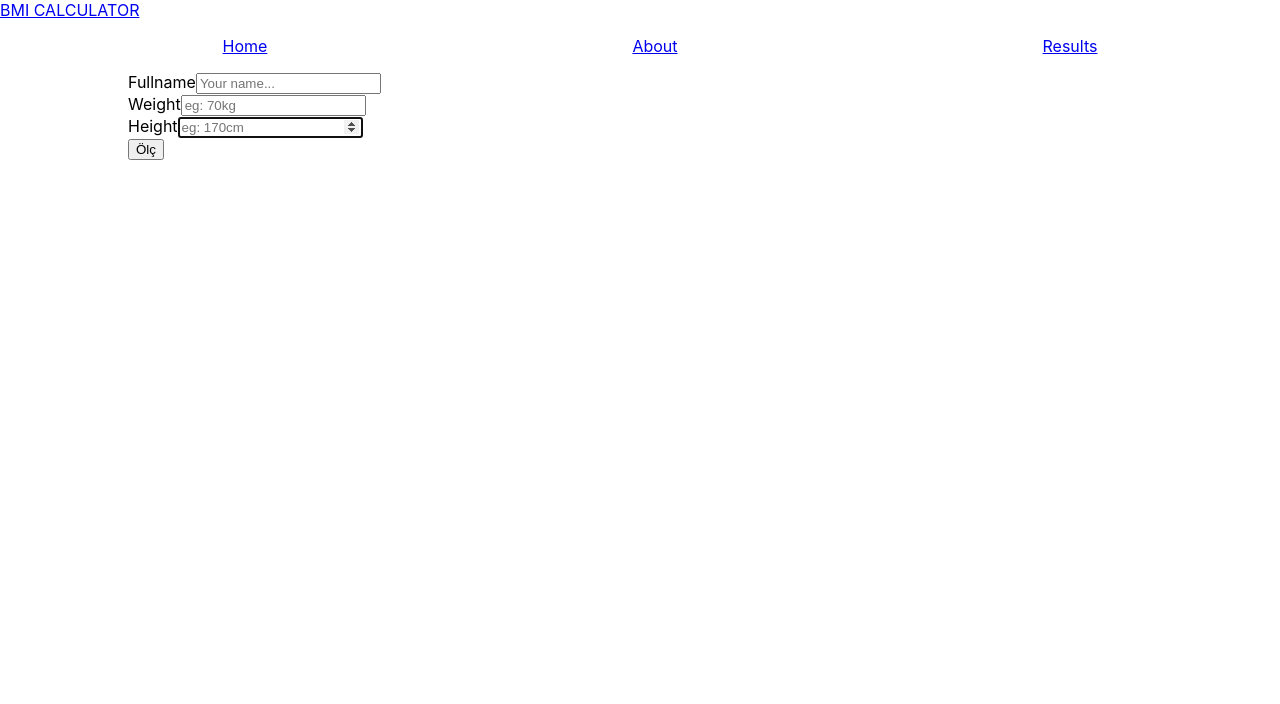
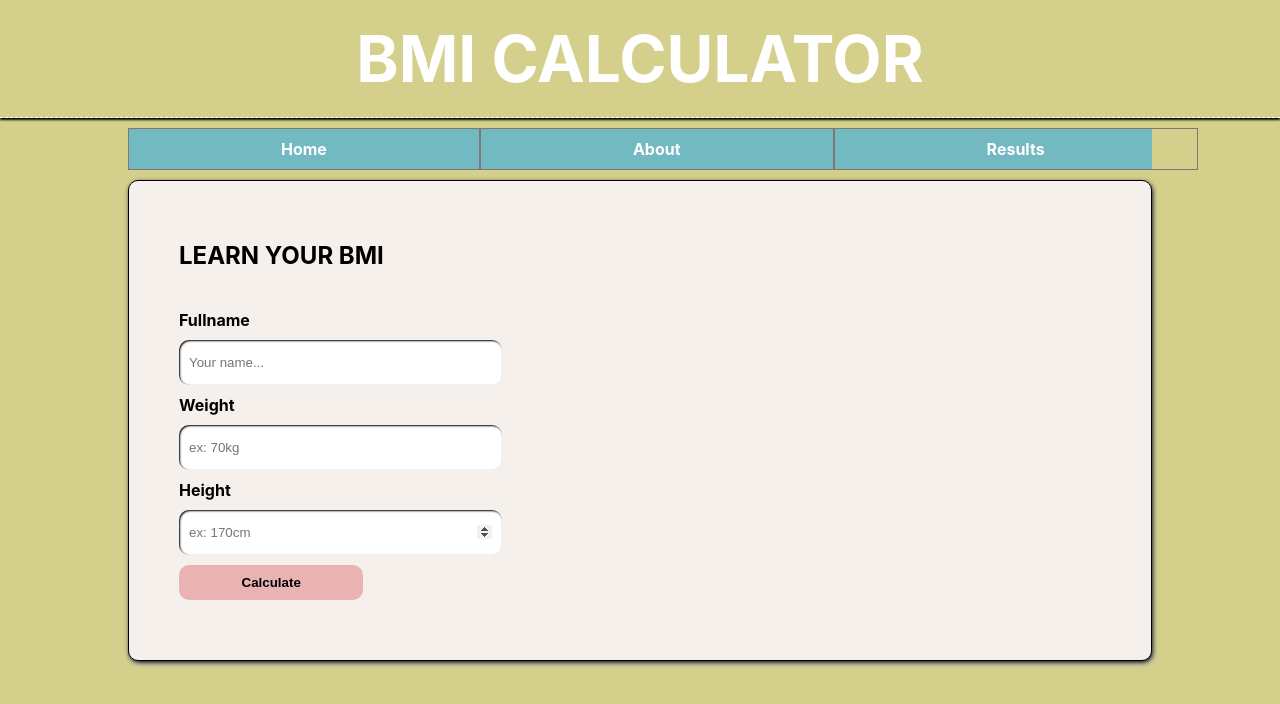
Before and after one commit to SezerALAGOZ/bmi-calculator-with-react, a React (Create React App) app: page / in a window 1280 px wide. Shown: the top 704 px of the page. Built offline with nearby package versions, Linux system fonts and the light colour scheme.

Commit message:
Home page edited and css added

```diff
--- a/src/App.css
+++ b/src/App.css
@@ -1,6 +1,50 @@
+* {
+  box-sizing: border-box;
+  margin: 0;
+  padding: 0;
+}
+
+body {
+  background-color: rgb(212, 208, 140);
+  /* background-color: rgb(228, 158, 193); */
+}
+
+#logo {
+  padding: 20px;
+  text-align: center;
+  font-size: 4em;
+  border-bottom: 1px dashed #fff;
+  box-shadow: 0 2px 2px 0;
+}
+#logo a {
+  text-decoration: none;
+  color: #fff;
+  font-weight: bold;
+  transition: color 1s;
+}
+#logo a:hover {
+  color: rgb(102, 184, 187);
+}
+
 .App {
+  display: grid;
+  grid-template-columns: 50% 50%;
+  width: 100%;
+  margin: auto;
+  margin-top: 10px;
+  margin-bottom: 10px;
+  background-color: rgb(245, 240, 235);
+  border-radius: 10px;
+  padding: 50px;
+  border: 1px solid #000;
+  box-shadow: 1px 2px 5px 0 #000,
+              1px 3px 5px 0 #FFF;
+}
+
+#main-nav {
   width: 80%;
   margin: auto;
+  margin-top: 10px;
 }
 
 ul {
@@ -8,4 +52,93 @@ ul {
   display: flex;
   justify-content: space-around;
   align-content: space-around;
+  background-color: rgb(115, 185, 194);
 }
+ul li {
+  border: 1px solid rgb(126, 119, 119);
+  padding: 10px 152px;
+}
+ul li:hover {
+  background-color: rgb(160, 107, 204);;
+}
+ul li a {
+  text-decoration: none;
+  font-weight: bold;
+  color: #fff;
+}
+
+#formArea h3 {
+  margin-bottom: 40px;
+  font-size: 1.5em;
+}
+.inputArea {
+  margin: 10px 0;
+}
+.inputArea label {
+  display: block;
+  font-weight: bold;
+  margin-bottom: 10px;
+}
+.inputArea input {
+  border: none;
+  padding: 15px 10px;
+  width: 70%;
+  border-radius: 10px;
+  box-shadow: 1px 1px 2px 0 inset;
+  outline: none;
+}
+
+.inputArea button {
+  font-weight: bold;
+  width: 40%;
+  border: none;
+  border-radius: 10px;
+  background-color: rgb(233, 179, 179);
+  padding: 10px 0;
+  transition: background-color 1s,
+              color 1s;
+}
+.inputArea button:hover {
+  background-color: rgb(236, 106, 106);
+  color: #FFF;
+}
+
+.dietListArea {
+  border: 3px solid rgb(240, 131, 111);
+  padding: 10px;
+  box-shadow: 1px 5px 5px 0 rgb(13, 22, 9);
+
+}
+.dietListArea h3 {
+  text-decoration: underline;
+  margin-bottom: 10px;
+}
+.dietlist {
+  line-height: 2em;
+}
+.dietlist p span {
+  font-style: italic;
+  font-weight: bold;
+}
+.bmi {
+  width: 50%;
+  margin-top: 20px;
+  padding: 10px 20px;
+  background-color: rgb(174, 203, 240);
+}
+.bmi p {
+  font-weight: bold;
+  font-size: 30px;
+  color: #fff;
+}
+.bmi p span {
+  font-style: italic;
+  font-size: 0.6em;
+  color: #000;
+}
+.bmi-healthy {
+  background-color: rgb(28, 189, 28);
+}
+.bmi-unhealthy {
+  background-color: rgb(206, 37, 37);
+}
--- a/src/App.js
+++ b/src/App.js
@@ -8,11 +8,12 @@ import "./App.css";
 export default function App() {
   return (
     <>
+
       <Router>
-        <div>
+        <div id="logo">
           <Link to="/">BMI CALCULATOR</Link>
         </div>
-        <div>
+        <div id="main-nav">
           <nav>
             <ul>
               <li>
@@ -27,8 +28,6 @@ export default function App() {
             </ul>
           </nav>
 
-          {/* A <Switch> looks through its children <Route>s and
-            renders the first one that matches the current URL. */}
           <Routes>
             <Route path="/about" element={<About />} />
             <Route path="/users" element={<Users />} />
@@ -36,6 +35,7 @@ export default function App() {
           </Routes>
         </div>
       </Router>
+
     </>
   );
 }
--- a/src/components/Home.js
+++ b/src/components/Home.js
@@ -37,9 +37,10 @@ function Home() {
 
   return (
     <div className="App">
-      <div>
+      <div id="formArea" className="row">
         <form onSubmit={() => onSubmit()}>
-          <div>
+          <div className="inputArea">
+            <h3>LEARN YOUR BMI</h3>
             <label>Fullname</label>
             <input
               id="username"
@@ -51,73 +52,104 @@ function Home() {
               onChange={onChangeUserName}
             />
           </div>
-          <div>
+          <div className="inputArea">
             <label>Weight</label>
             <input
-            type="number"
+              type="number"
               id="weight"
               name="userweight"
               className="weight"
-              placeholder="eg: 70kg"
+              placeholder="ex: 70kg"
               autoFocus
               value={userWeight}
               onChange={onChangeUserWeight}
             />
           </div>
-          <div>
+          <div className="inputArea">
             <label>Height</label>
             <input
-            type="number"
+              type="number"
               id="height"
               name="userheight"
               className="height"
-              placeholder="eg: 170cm"
+              placeholder="ex: 170cm"
               autoFocus
               value={userHeight}
               onChange={onChangeUserHeight}
             />
           </div>
-          <div>
-            <button onClick={onSubmit}>Ölç</button>
+          <div className="inputArea">
+            <button onClick={onSubmit}>Calculate</button>
           </div>
         </form>
       </div>
 
-      <div>
-        <p>{bmi}</p>
-      </div>
-
-      <div>
+      <div className="row">
         {bmi < 18.5 && (
-          <div>
+          <div className="dietlist dietListArea">
             <h3>Diyet Listesi - {DietList.first.id}</h3>
-            <p>{DietList.first.morning}</p>
-            <p>{DietList.first.noon}</p>
-            <p>{DietList.first.evening}</p>
+            <p>
+              <span>Morning:</span> {DietList.first.morning}
+            </p>
+            <p>
+              <span>Afternoon:</span> {DietList.first.noon}
+            </p>
+            <p>
+              <span>Evening:</span> {DietList.first.evening}
+            </p>
           </div>
         )}
         {bmi >= 18.5 && bmi < 25 && (
-          <div>
+          <div className="dietlist dietListArea">
             <h3>Şu andaki beslenmene devam et...</h3>
           </div>
         )}
         {bmi >= 25 && bmi < 30 && (
-          <div>
+          <div className="dietlist dietListArea">
             <h3>Diyet Listesi - {DietList.second.id}</h3>
-            <p>{DietList.second.morning}</p>
-            <p>{DietList.second.noon}</p>
-            <p>{DietList.second.evening}</p>
+            <p>
+              <span>Morning:</span> {DietList.second.morning}
+            </p>
+            <p>
+              <span>Afternoon:</span> {DietList.second.noon}
+            </p>
+            <p>
+              <span>Evening:</span> {DietList.second.evening}
+            </p>
           </div>
         )}
         {bmi >= 30 && (
-          <div>
+          <div className="dietlist dietListArea">
             <h3>Diyet Listesi - {DietList.third.id}</h3>
-            <p>{DietList.third.morning}</p>
-            <p>{DietList.third.noon}</p>
-            <p>{DietList.third.evening}</p>
+            <p>
+              <span>Morning:</span> {DietList.third.morning}
+            </p>
+            <p>
+              <span>Afternoon:</span> {DietList.third.noon}
+            </p>
+            <p>
+              <span>Evening:</span> {DietList.third.evening}
+            </p>
           </div>
         )}
       </div>
+
+      {(bmi >= 18.5 && bmi < 25) && (
+        <div className="row bmi bmi-healthy">
+          <p>
+            <span>Your BMI: </span>
+            {bmi}
+          </p>
+        </div>
+      )}
+      {(bmi < 18.5 || bmi >= 25) && (
+        <div className="row bmi bmi-unhealthy">
+          <p>
+            <span>Your BMI: </span>
+            {bmi}
+          </p>
+        </div>
+      )}
     </div>
   );
 }
```
